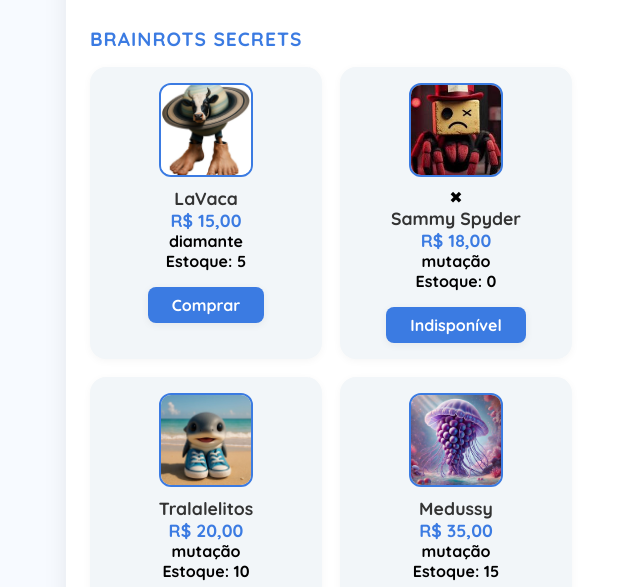
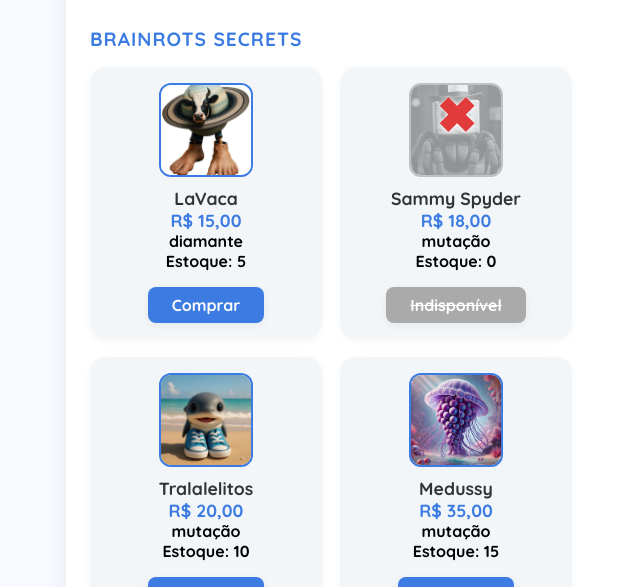
Before and after one commit to BezinXXX74/Blox-Sore, a plain HTML site: page index.html in a window 1280 px wide. Shown: the part 205-792 px from the top of the page, without its empty margins (200-840 px from the left). Drawn offline with Linux system fonts and the light colour scheme.

Commit message:
Update style.css

```diff
--- a/style.css
+++ b/style.css
@@ -48,6 +48,7 @@ body {
   display: flex;
   flex-direction: column;
   align-items: center;
+  position: relative;
 }
 
 .produto img {
@@ -95,6 +96,32 @@ body {
 
 .botao-comprar:hover {
   background: #2b5cc9;
+}
+
+.produto.indisponivel img {
+  opacity: 0.4;
+  filter: grayscale(1);
+}
+
+.produto .x-indisponivel {
+  position: absolute;
+  top: 18px;
+  left: 50%;
+  transform: translateX(-50%);
+  color: #e23b3b;
+  font-size: 3rem;
+  font-weight: bold;
+  pointer-events: none;
+  z-index: 2;
+  text-shadow: 1px 1px 8px #fff, 0 0 2px #fff;
+}
+
+.produto.indisponivel .botao-comprar {
+  background: #aaa;
+  color: #fff;
+  cursor: not-allowed;
+  pointer-events: none;
+  text-decoration: line-through;
 }
 
 .avisos {
```
